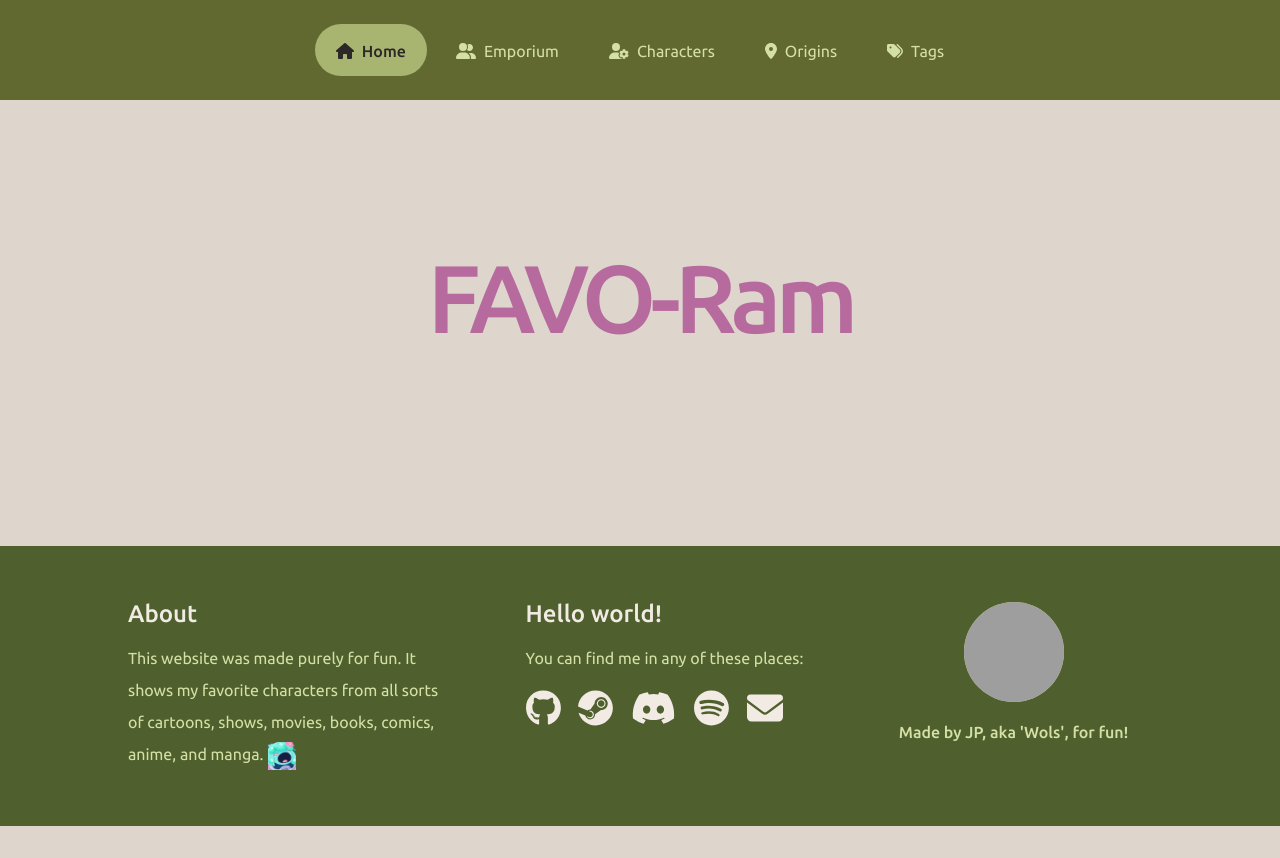
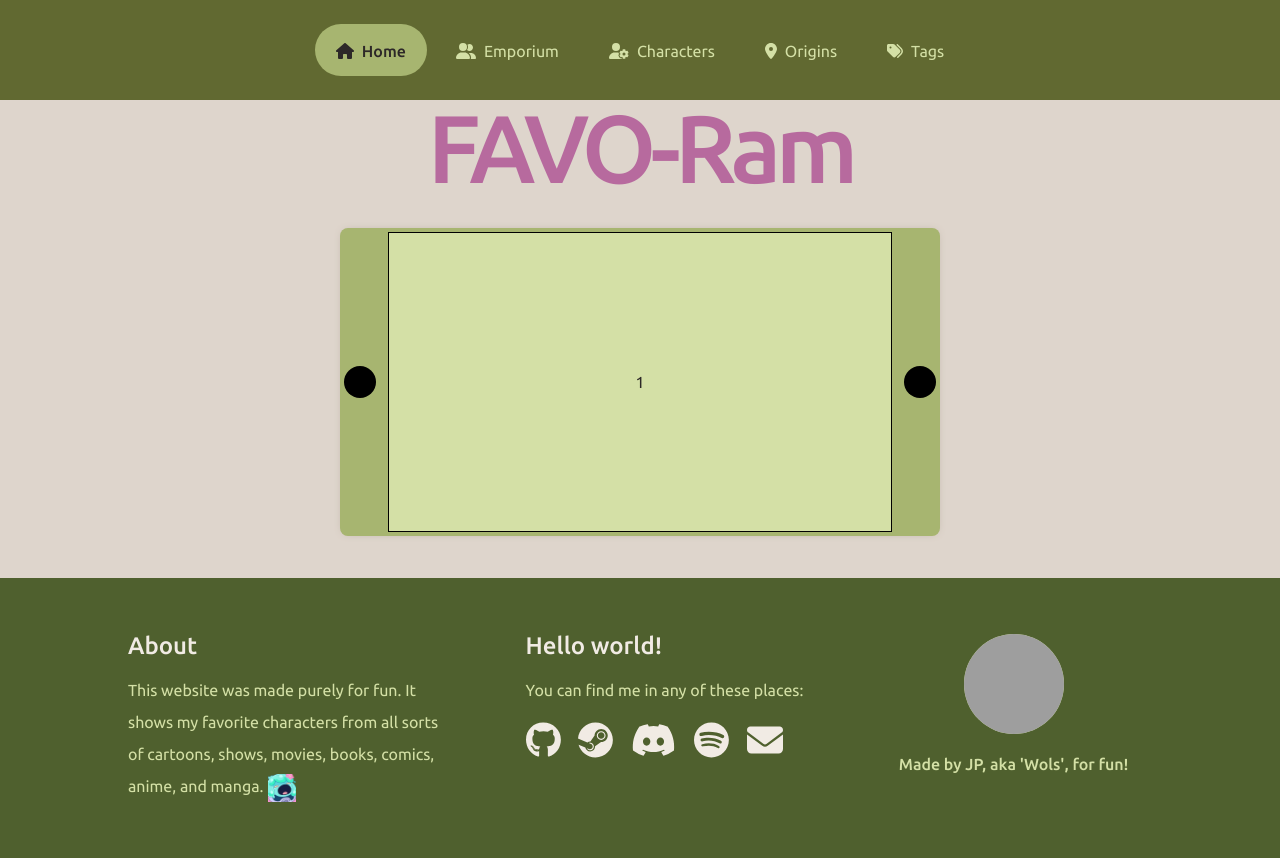
Before and after one commit to jwols27/favo-ram, a React (Vite) app: page / in a window 1280 px wide. Before the commit the page ends 826 px from the top, so only its background shows below. Built offline with nearby package versions, Linux system fonts and the light colour scheme; grey boxes are pictures that could not be loaded.

Commit message:
Carousel component prototype

```diff
--- /dev/null
+++ b/src/components/CCarousel.tsx
@@ -0,0 +1,64 @@
+import React from 'react';
+import '../styles/carousel.styles.scss';
+
+export const CCarousel = () => {
+    const items: React.ReactNode[] = [1, 2, 3, 4, 5];
+
+    const slideRefs = React.useRef<
+        Array<React.RefObject<HTMLDivElement> | null>
+    >([]);
+
+    const [currentSlide, setCurrentSlide] = React.useState<number>(0);
+
+    const onClickRight = () => {
+        setCurrentSlide(
+            currentSlide === items.length - 1 ? 0 : currentSlide + 1,
+        );
+    };
+
+    const onClickLeft = () => {
+        setCurrentSlide(
+            currentSlide === 0 ? items.length - 1 : currentSlide - 1,
+        );
+    };
+
+    React.useEffect(() => {
+        slideRefs.current.forEach((slide) => {
+            if (!slide?.current) return;
+            slide.current.style.transform = `translateX(${
+                -100 * currentSlide
+            }%)`;
+            console.log(slide.current.style.transform);
+        });
+    }, [currentSlide]);
+
+    const RenderSlides = () => {
+        const slides: React.ReactNode[] = [];
+
+        for (let i = 0; i < items.length; i++) {
+            const slide = React.useRef<HTMLDivElement | null>(null);
+            slideRefs.current[i] = slide;
+
+            slides.push(
+                <div
+                    key={i}
+                    ref={slide}
+                    className={'carousel-slide bg-color-1-light'}
+                    style={{ left: `${100 * i}%` }}
+                >
+                    {items[i]}
+                </div>,
+            );
+        }
+
+        return slides;
+    };
+
+    return (
+        <div className={'carousel shadow-box bg-color-1'}>
+            <div className={'carousel-arrow-l'} onClick={onClickLeft} />
+            <div className={'carousel-container'}>{RenderSlides()}</div>
+            <div className={'carousel-arrow-r'} onClick={onClickRight} />
+        </div>
+    );
+};
--- a/src/components/index.ts
+++ b/src/components/index.ts
@@ -7,3 +7,4 @@ export * from './CEmoticon';
 export * from './CTableManager';
 export * from './CCircularLoading.tsx';
 export * from './CResolutionImage.tsx';
+export * from './CCarousel.tsx';
--- a/src/router.tsx
+++ b/src/router.tsx
@@ -39,7 +39,7 @@ const routerData: RouteObject[] = [
                 element: <CharactersManager />,
             },
             {
-                path: ':id',
+                path: ':char_id',
                 element: <CharactersView />,
             },
         ],
--- a/src/shared/services/CharacterService.ts
+++ b/src/shared/services/CharacterService.ts
@@ -27,6 +27,30 @@ const getById = async (id: number) => {
 
     try {
         const { data } = await api.get(`${route}/${id}`);
+
+        if (!data) return new Error(defaultError);
+
+        return data;
+    } catch (error) {
+        console.log(error);
+        return new Error(
+            (error as { message: string }).message || defaultError,
+        );
+    }
+};
+
+const getRelated = async (
+    char_id: number,
+    origin: number,
+    tags: number[] = [],
+) => {
+    const defaultError =
+        'Something went wrong when trying to get characters related to this character.';
+
+    try {
+        const { data } = await api.get(`${route}/related`, {
+            params: { char_id, tags, origin },
+        });
 
         if (!data) return new Error(defaultError);
 
@@ -96,6 +120,7 @@ const deleteById = async (id: number) => {
 export const CharacterService = {
     getAll,
     getById,
+    getRelated,
     create,
     updateById,
     deleteById,
--- a/src/styles/app.scss
+++ b/src/styles/app.scss
@@ -144,11 +144,19 @@
 
 .shadow-box {
     overflow: hidden;
-    padding: 48px 18px;
+    padding: 48px 16px;
     box-shadow: 0 0 10px -4px var(--tertiary-darker);
 
     @media only screen and (min-width: 520px) {
         border-radius: 8px;
+    }
+
+    &-title {
+        margin-bottom: 16px;
+        letter-spacing: -0.5px;
+        font-variant: small-caps;
+        font-weight: bold;
+        line-height: 0.9;
     }
 }
 
--- /dev/null
+++ b/src/styles/carousel.styles.scss
@@ -0,0 +1,51 @@
+.carousel {
+    display: flex;
+    flex: 1;
+    height: 100%;
+    position: relative;
+
+    &.shadow-box {
+        padding: 4px 48px;
+    }
+
+    &-container {
+        display: flex;
+        gap: 8px;
+        overflow: hidden;
+        border: 1px solid black;
+        width: 100vw;
+        position: relative;
+        box-sizing: border-box;
+    }
+
+    &-slide {
+        position: absolute;
+        display: flex;
+        justify-content: center;
+        align-items: center;
+        flex-basis: 0;
+        flex-grow: 1;
+        height: 100%;
+        width: 100%;
+    }
+
+    &-arrow-r,
+    &-arrow-l {
+        position: absolute;
+        width: 32px;
+        height: 32px;
+        border-radius: 50%;
+        background-color: black;
+        top: 50%;
+        transform: translateY(-50%);
+        cursor: pointer;
+    }
+
+    &-arrow-l {
+        left: 4px;
+    }
+
+    &-arrow-r {
+        right: 4px;
+    }
+}
--- a/src/styles/character.scss
+++ b/src/styles/character.scss
@@ -1,4 +1,6 @@
 #character {
+    flex-direction: column;
+    gap: 16px;
     .background {
         z-index: -1;
         position: absolute;
@@ -126,4 +128,15 @@
             }
         }
     }
+
+    #related-characters {
+        &.shadow-box {
+            padding: 8px 16px;
+        }
+
+        &-title {
+            display: flex;
+            font-size: 1.25em;
+        }
+    }
 }
--- a/src/templates/Characters.view.tsx
+++ b/src/templates/Characters.view.tsx
@@ -7,19 +7,38 @@ import { CCircularLoading } from '../components';
 import '../styles/character.scss';
 
 const CharactersView = () => {
-    const { id } = useParams<'id'>();
+    const { char_id } = useParams<'char_id'>();
     const [character, setCharacter] = React.useState<Character>();
+
+    const getInfo = async () => {
+        if (!char_id) return;
+        const charRes = await CharacterService.getById(+char_id);
+        if (charRes instanceof Error) return console.log(charRes.message);
+        setCharacter(charRes);
+
+        const {
+            id,
+            tags,
+            origin: { id: origin },
+        } = charRes as Character;
+
+        const tagIds = tags?.map((tag) =>
+            typeof tag === 'number' ? tag : tag.id,
+        );
+
+        const related = await CharacterService.getRelated(id, origin, tagIds);
+        if (related instanceof Error) return console.log(related.message);
+        console.log(related);
+    };
+
     React.useEffect(() => {
-        if (!id) return;
-        CharacterService.getById(+id).then((res) => {
-            if (res instanceof Error) return console.log(res.message);
-            setCharacter(res);
-        });
+        getInfo().catch((e) => console.log(e));
     }, []);
 
     React.useEffect(() => {
-        if (!character) return;
-        document.title = `FAVO-Ram | ${character.name}`;
+        document.title = `FAVO-Ram ${
+            character?.name ? `| ${character?.name}` : ''
+        }`;
     }, [character]);
 
     if (!character)
@@ -56,6 +75,9 @@ const CharactersView = () => {
                 className={'background'}
                 style={{ backgroundImage: `url(${character.origin.image})` }}
             />
+            <div id={'related-characters'} className={'shadow-box bg-color-3'}>
+                <span className={'shadow-box-title'}>Related characters</span>
+            </div>
         </div>
     );
 };
--- a/src/templates/Home.view.tsx
+++ b/src/templates/Home.view.tsx
@@ -1,4 +1,5 @@
 import React from 'react';
+import { CCarousel } from '../components';
 
 const HomeView = () => {
     React.useEffect(() => {
@@ -6,8 +7,12 @@ const HomeView = () => {
     }, []);
 
     return (
-        <div className={'center-box-fill'}>
+        <div className={'center-box-fill'} style={{ flexDirection: 'column' }}>
             <h1 className={'main-title color-2'}>FAVO-Ram</h1>
+            <div style={{ margin: 16 }} />
+            <div style={{ width: 600, height: 300 }}>
+                <CCarousel />
+            </div>
         </div>
     );
 };
```
